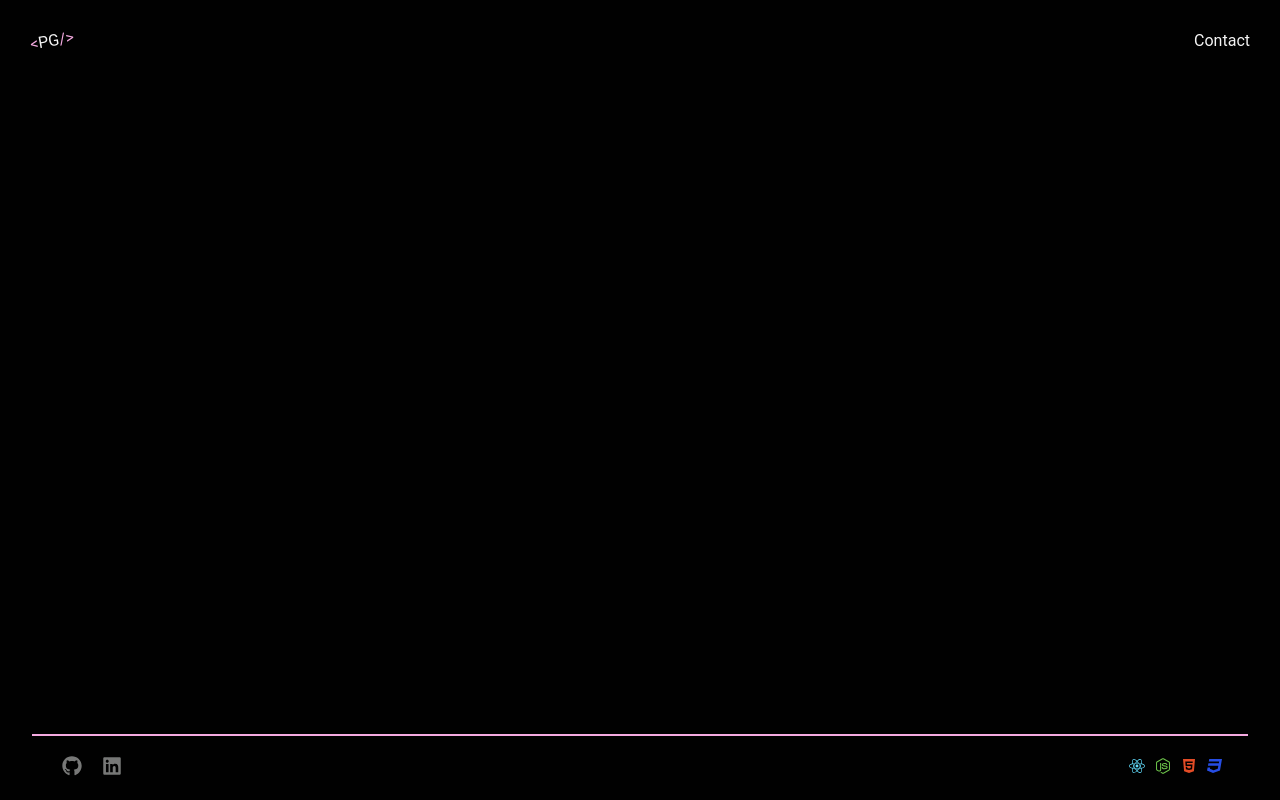
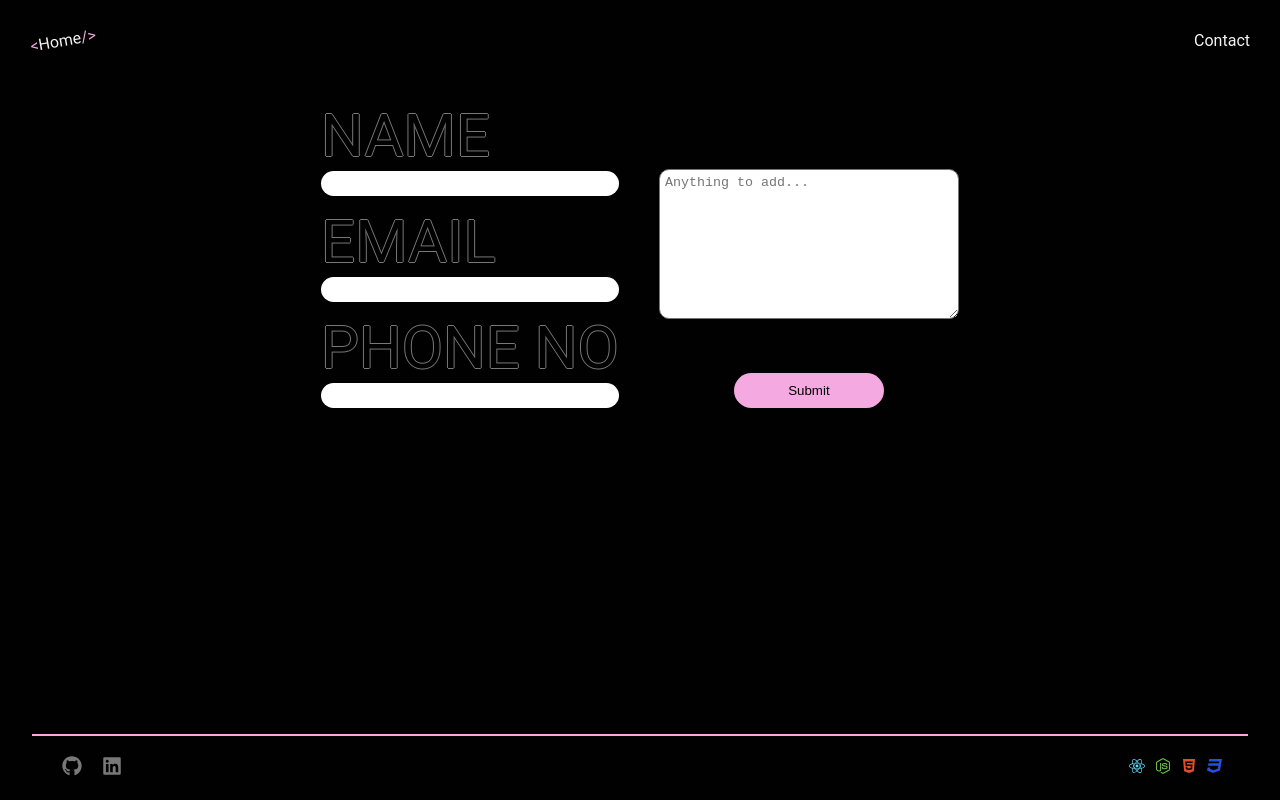
Before and after one commit to paulg44/portfolio_one, a React (Create React App) app in the folder my-portfolio/: page /contact in a window 1280 px wide. Before the commit this address had no page. Built offline with nearby package versions, Linux system fonts and the light colour scheme.

Commit message:
create and finish contact page

```diff
--- a/my-portfolio/src/App.js
+++ b/my-portfolio/src/App.js
@@ -7,6 +7,7 @@ import './App.css';
 import Navbar from "./Components/Navbar/Navbar";
 import Homepage from "./Pages/Homepage/Homepage";
 import Projects from "./Pages/Projects/Projects";
+import Contact from "./Pages/Contact/Contact";
 import Footer from "./Components/Footer/Footer";
 
 function App() {
@@ -16,6 +17,7 @@ function App() {
     <Routes>
     <Route path="/" element={<Homepage />}/>
     <Route path="/projects" element={<Projects />}/>
+    <Route path="/contact" element={<Contact />}/>
     </Routes>
     <Footer />
    </BrowserRouter>
--- a/my-portfolio/src/Components/Navbar/Navbar.js
+++ b/my-portfolio/src/Components/Navbar/Navbar.js
@@ -1,15 +1,16 @@
 // Component for Navbar
 import "./Navbar.css"
+import {Link} from "react-router-dom"
 
 function Navbar() {
     return (
     //  Navbar
     <nav id="navbar" className="navbar">
       <div class="nav-links">
-        <a href="index.html" id="logo" className="logo"
-          ><span>&lt;</span>PG<span>/&gt;</span></a>
+        <Link to={"/"} id="logo" className="logo"
+          ><span>&lt;</span>Home<span>/&gt;</span></Link>
         {/* <a href="blogpost.html" className="contact-button">Blogpost</a> */}
-        <a href="contact.html" className="contact-button">Contact</a>
+        <Link to={"/contact"} className="contact-button">Contact</Link>
       </div>
     </nav>
     )
--- /dev/null
+++ b/my-portfolio/src/Pages/Contact/Contact.css
@@ -0,0 +1,55 @@
+/* CSS for Contact Page */
+
+/* Contact Body */
+.contact {
+    display: flex;
+    justify-content: center;
+  }
+
+  /* Form */
+.form {
+    position: relative;
+    display: flex;
+    align-items: center;
+  }
+
+  .form .left-form,
+  .form .right-form {
+    display: flex;
+    flex-direction: column;
+    margin: 20px;
+  }
+
+  .form label {
+    font-size: 60px;
+    text-transform: uppercase;
+    color: var(--dark-color);
+    text-shadow: -1px 0 var(--grey-color), 0 1px var(--grey-color),
+      1px 0 var(--grey-color), 0 -1px var(--grey-color);
+  }
+
+  .form input {
+    margin-bottom: 10px;
+    border-radius: 20px;
+    padding: 5px;
+    border: none;
+  }
+
+  .form textarea {
+    border-radius: 10px;
+    height: 150px;
+    width: 300px;
+    padding: 5px;
+    margin-bottom: 30px;
+  }
+
+  .form button {
+    position: absolute;
+    bottom: 30px;
+    align-self: center;
+  }
+
+  .form input:focus,
+  .form textarea:focus {
+    outline: 2px solid var(--bright-color);
+  }
--- /dev/null
+++ b/my-portfolio/src/Pages/Contact/Contact.js
@@ -0,0 +1,30 @@
+// Component for Contact Page
+
+import "./Contact.css"
+
+function Contact() {
+    return(
+    <section id="contact" class="contact">
+
+    {/* <!-- Contact Form --> */}
+       <div class="contact-form">
+         <form name="contact" class="form" netlify>
+           <div class="left-form">
+             <label for="name">Name</label>
+             <input type="text" id="name" name="name" required />
+             <label for="email">Email</label>
+             <input type="text" id="email" name="email" required />
+             <label for="phone">Phone No</label>
+             <input type="number" id="phone" name="phone" />
+           </div>
+           <div class="right-form">
+             <textarea name="text" placeholder="Anything to add..."></textarea>
+             <button type="submit">Submit</button>
+            </div>
+         </form>
+        </div>
+    </section>
+    )
+}
+
+export default Contact
--- a/my-portfolio/src/Pages/Homepage/Homepage.js
+++ b/my-portfolio/src/Pages/Homepage/Homepage.js
@@ -1,43 +1,43 @@
 // Component for Homepage
-// import {useState, useEffect} from "react"
-// import { Link } from "react-router-dom";
+ import {useState, useEffect} from "react"
+ import { Link } from "react-router-dom";
 import "./Homepage.css"
-// import profileImg from "../../IMG/profile_test_2-PhotoRoom.png-PhotoRoom.png"
+import profileImg from "../../IMG/profile_test_2-PhotoRoom.png-PhotoRoom.png"
 
 
 function Homepage() {
 
-        // const textArray = ['Software Developer', 'Web Developer', 'Web Designer', 'UI/UX Designer'];
-        // const [currentIndex, setCurrentIndex] = useState(0);
+        const textArray = ['Software Developer', 'Web Developer', 'Web Designer', 'UI/UX Designer'];
+        const [currentIndex, setCurrentIndex] = useState(0);
 
-        // useEffect(() => {
-        //   const intervalId = setInterval(() => {
-        //     // Update the currentIndex, wrapping back to the beginning if necessary
-        //     setCurrentIndex((prevIndex) => (prevIndex + 1) % textArray.length);
-        //   }, 2800);
+        useEffect(() => {
+          const intervalId = setInterval(() => {
+            // Update the currentIndex, wrapping back to the beginning if necessary
+            setCurrentIndex((prevIndex) => (prevIndex + 1) % textArray.length);
+          }, 2800);
 
-        //   return () => {
-        //     clearInterval(intervalId);
-        //   };
-        // }, [textArray.length]);
+          return () => {
+            clearInterval(intervalId);
+          };
+        }, [textArray.length]);
 
     return (
     <div id="main" class="main">
       {/* <!-- Image --> */}
-      {/* <img
+      <img
         src={profileImg}
         alt="side profile"
         className="main-img"
-      /> */}
+      />
       {/* <!-- Main Header --> */}
-      {/* <main className="main-container">
+      <main className="main-container">
         <div className="main-header">
           <h1>Hey, I'm Paul</h1>
           <p>An Aspiring</p>
           <p className="text-scroll">{textArray[currentIndex]}</p>
-        </div> */}
+        </div>
         {/* <!-- About me --> */}
-        {/* <div className="about">
+        <div className="about">
           <h3>About</h3>
           <p>
             Hello, and welcome to my portfolio website. I am a 39 year old
@@ -51,15 +51,15 @@ function Homepage() {
             <br />
             <br />
             If you would like to get in touch, please contact me
-            <code><a href="contact.html">here </a></code>. Alternatively click
+            <code><Link to={"/contact"}>here </Link></code>. Alternatively click
             <code
               ><Link to={"/projects"} className="bounce-text">&nbsp;projects&nbsp;</Link></code>
             to view some of my work. Thanks for your time, Paul.
           </p>
         </div>
-      </main> */}
+      </main>
 
-    <h1 className="construction">CURRENTLY UNDER CONSTRUCTION  (Refactor to React) COME BACK MONDAY 31ST JULY</h1>
+    {/* <h1 className="construction">CURRENTLY UNDER CONSTRUCTION  (Refactor to React) COME BACK MONDAY 31ST JULY</h1> */}
     </div>
     )
 }
```
